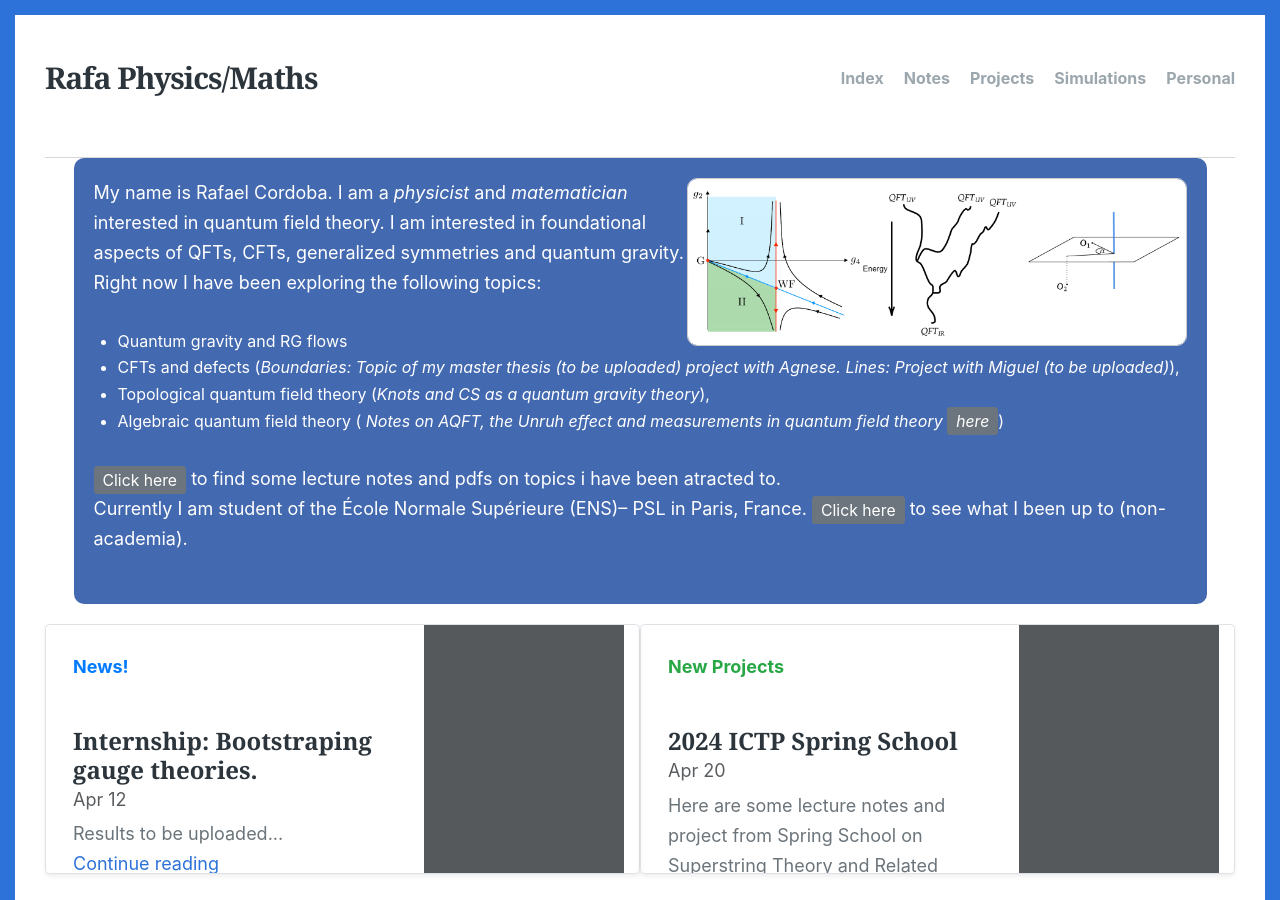
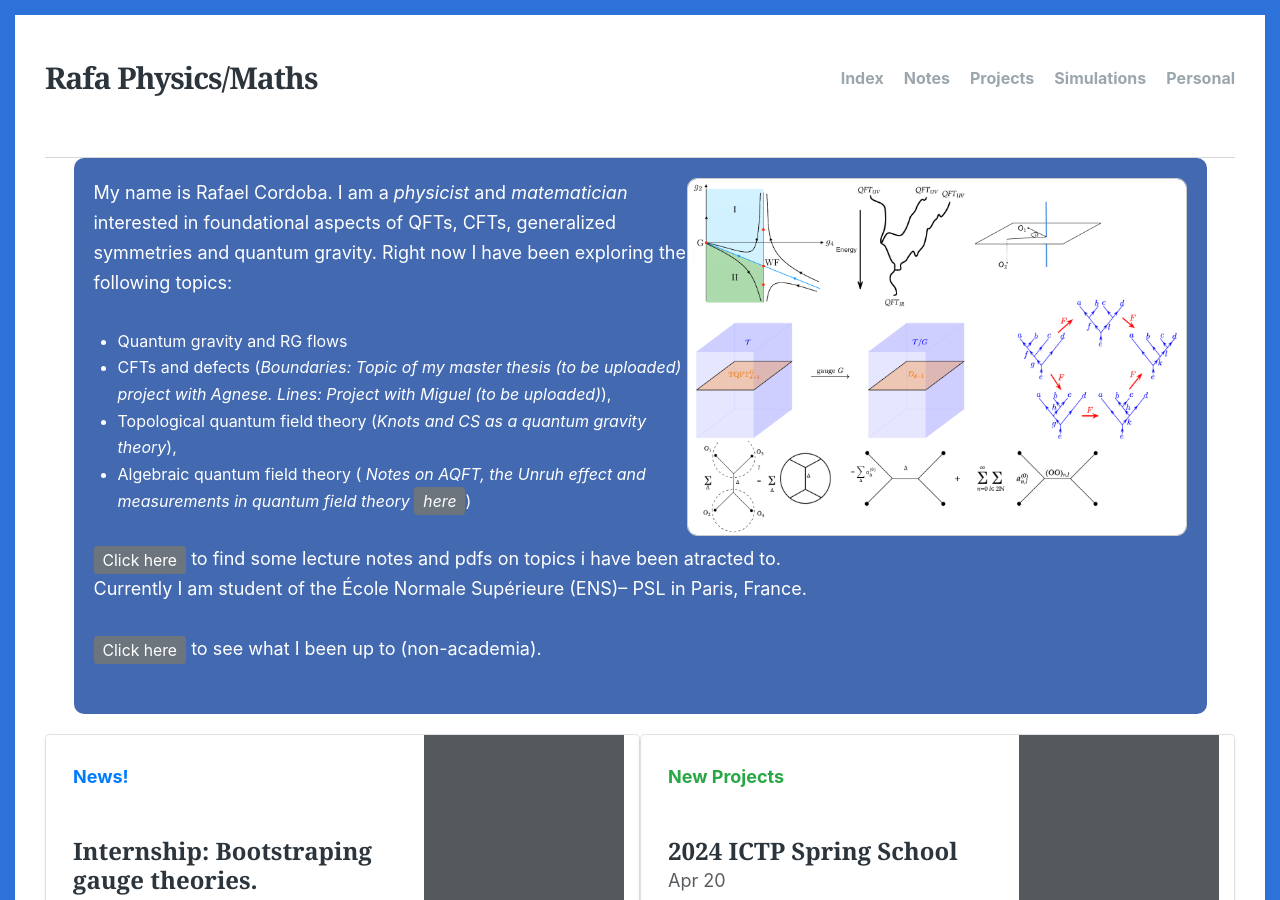
Before and after one commit to rafaf991/rafaf991.github.io, a Jekyll site: the page built from index.html, in a window 1280 px wide and 900 px high. Built offline with Jekyll 4.4.1, drawn with Linux system fonts in a browser that asks for light colours; some web fonts are replaced; the list of posts is cut into pages by our own code.

Commit message:
Restructure and update

```diff
--- a/index.html
+++ b/index.html
@@ -80,11 +80,10 @@ layout: default2
   <div class="row ">
     <div >
       <div class="custom-container " style="width:100%">
-        <img src="/img/RG Flows.png" alt="Your Image"  class="img-wrap">
+        <img src="/img/PRES2.png" alt="Your Image"  class="img-wrap">
         <p>
           My name is Rafael Cordoba. I am a <em> physicist</em> and <em> matematician</em> interested in
-           quantum field theory.
-        I am interested in foundational aspects of QFTs, CFTs, generalized symmetries and quantum
+           foundational aspects of QFTs, CFTs, generalized symmetries and quantum
           gravity. Right now I have been exploring the following topics:
         </p>
         <ul>
@@ -99,9 +98,14 @@ layout: default2
         </ul>
         <a href="\notes" class="btn-sm btn-secondary">Click here</a> to find some lecture notes and pdfs on topics i have been atracted to.
         <p>
-          Currently I am student of the École Normale Supérieure (ENS)– PSL in Paris, France. <a href="\personal" class="btn-sm btn-secondary">Click here</a>
-          to see what I been up to (non-academia).
+          Currently I am student of the École Normale Supérieure (ENS)– PSL in Paris, France.
+
+
         </p>
+            <p>
+              <a href="\personal" class="btn-sm btn-secondary">Click here</a>
+              to see what I been up to (non-academia).
+            </p>
       </div>
     </div>
   </div>
@@ -116,7 +120,7 @@ layout: default2
 
       <div class="row mb-2">
         <div class="col-md-6">
-          <div class="row g-0 border rounded overflow-hidden flex-md-row mb-4 shadow-sm h-md-250 position-relative">
+          <div class="row g-0 border rounded overflow-auto flex-md-row mb-4 shadow-sm h-md-250 position-relative">
             <div class="col p-4 d-flex flex-column position-static">
               <strong class="d-inline-block mb-2 text-primary">News!</strong>
               <h3 class="mb-0">Internship: Bootstraping gauge theories.</h3>
@@ -136,7 +140,7 @@ layout: default2
           </div>
         </div>
         <div class="col-md-6">
-          <div class="row g-0 border rounded overflow-hidden flex-md-row mb-4 shadow-sm h-md-250 position-relative">
+          <div class="row g-0 border rounded overflow-auto flex-md-row mb-4 shadow-sm h-md-250 position-relative">
             <div class="col p-4 d-flex flex-column position-static">
               <strong class="d-inline-block mb-2 text-success">New Projects</strong>
               <h3 class="mb-0">2024 ICTP Spring School</h3>
```
Also changed, not shown: img/PRES.png (added), img/PRES2.png (added).
